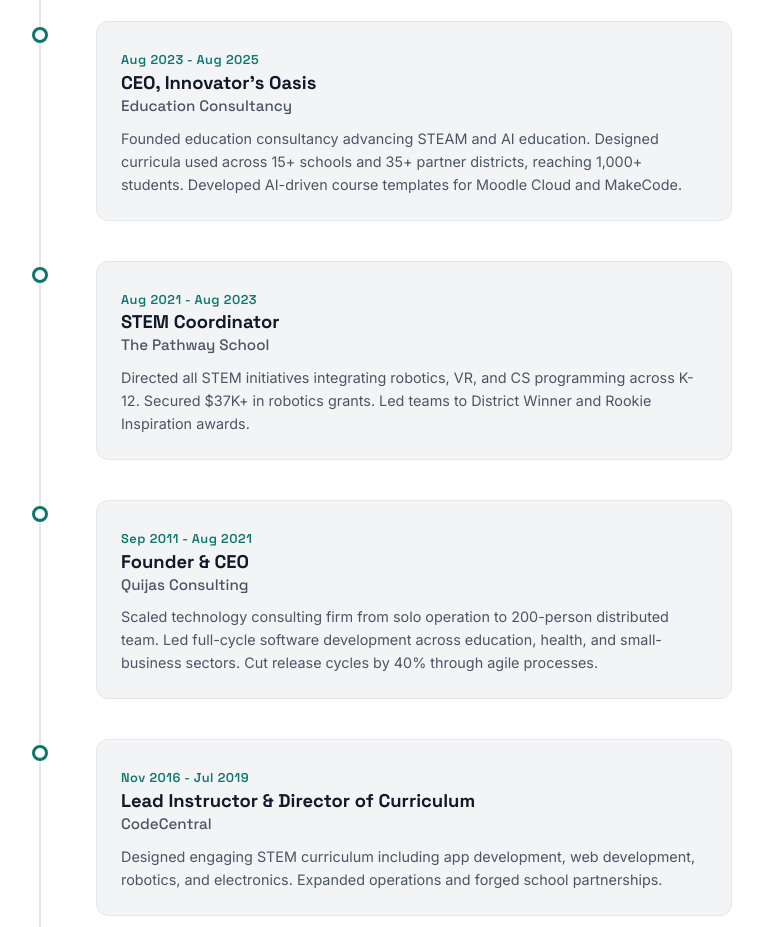
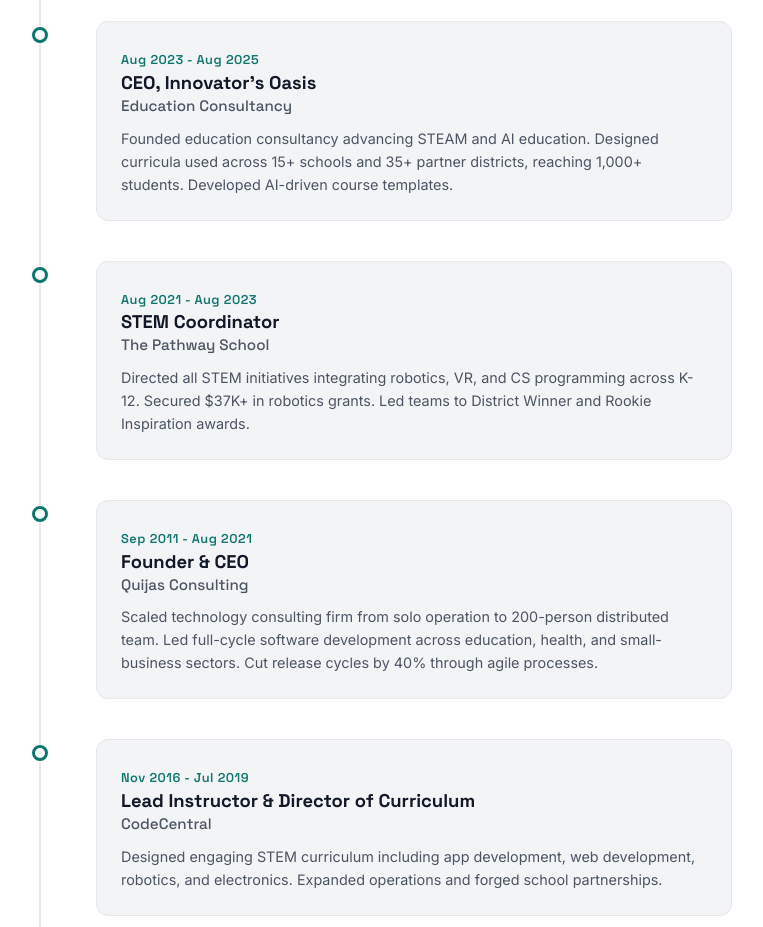
Before and after one commit to QuijasSVEF/Jose, a website built with Vite: page index.html in a window 1280 px wide. Shown: the part 2940-3867 px from the top of the page, without its empty margins (258-1021 px from the left). Built offline with nearby package versions, Linux system fonts and the light colour scheme; animation ran at ten frames a second.

Commit message:
Updated index.html

```diff
--- a/index.html
+++ b/index.html
@@ -240,7 +240,7 @@
             <span class="timeline__date">Aug 2023 - Aug 2025</span>
             <h3>CEO, Innovator's Oasis</h3>
             <h4>Education Consultancy</h4>
-            <p>Founded education consultancy advancing STEAM and AI education. Designed curricula used across 15+ schools and 35+ partner districts, reaching 1,000+ students. Developed AI-driven course templates for Moodle Cloud and MakeCode.</p>
+            <p>Founded education consultancy advancing STEAM and AI education. Designed curricula used across 15+ schools and 35+ partner districts, reaching 1,000+ students. Developed AI-driven course templates.</p>
           </div>
         </div>
 
```
